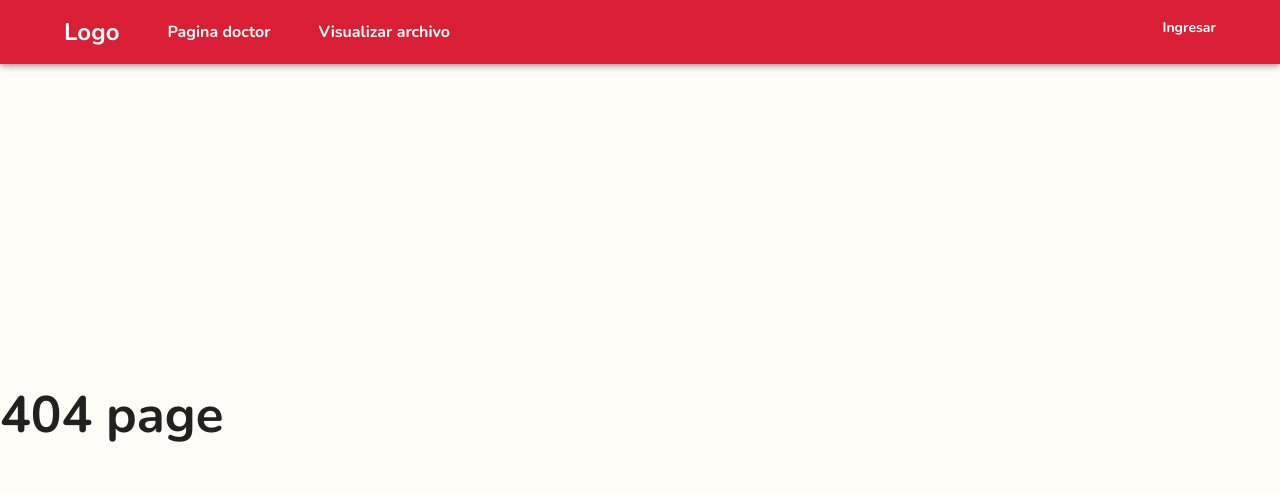
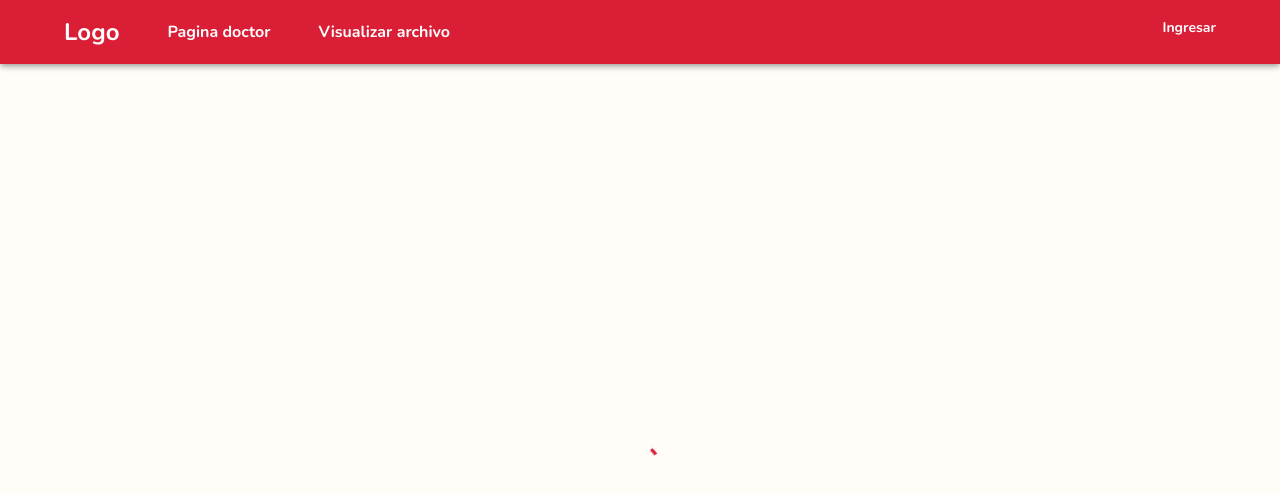
Before and after one commit to msambartolomeo/2023Q1-G8, a React app in the folder client/react/: page /doctor/callback in a window 1280 px wide. Before the commit this address had no page. Shown: the top 494 px of the page. Built offline with nearby package versions, Linux system fonts and the light colour scheme; the HTML template or start-up script is replaced by a standard one.

Commit message:
feat: login correctly redirects where where does it login

```diff
--- a/client/react/src/App.tsx
+++ b/client/react/src/App.tsx
@@ -13,7 +13,8 @@ function App() {
       <Routes>
         <Route path="/" element={<MainLayout />}>
           <Route index element={<HomePage />} />
-          <Route path="/callback" element={<CallBackPage/>}/>
+          <Route path="/callback" element={<CallBackPage role={"pacient"}/>}/>
+          <Route path="/doctor/callback" element={<CallBackPage role={"doctor"} />}/>
           <Route path="/doctor/pacients" element={<DoctorPage />} />
           <Route path="/history" element={<FileReader />} />
           <Route path="*" element={<PageNotFound />} />
--- a/client/react/src/components/CallBack.tsx
+++ b/client/react/src/components/CallBack.tsx
@@ -1,7 +1,7 @@
 import axios from 'axios';
 import { useEffect } from 'react';
 import { useLocation, useNavigate } from 'react-router-dom';
-import { doctorUserPool_id, pacientPool_tokenEndpoint, pacientUserPool_client_id, pacientUserPool_id, pacientUserPool_redirectURL } from '../constantx';
+import { doctorPool_tokenEndpoint, doctorUserPool_client_id, doctorUserPool_id, doctorUserPool_redirectURL, pacientPool_tokenEndpoint, pacientUserPool_client_id, pacientUserPool_id, pacientUserPool_redirectURL } from '../constantx';
 import jwt_decode from 'jwt-decode';
 
 export interface idTokenInfo {
@@ -21,7 +21,7 @@ export interface idTokenInfo {
   token_use: string;
 }
 
-const useCallBack = () => {
+const useCallBack = (role: string) => {
   const navigate = useNavigate();
   const location = useLocation();
 
@@ -34,11 +34,12 @@ const useCallBack = () => {
 
   const exchangeCodeForTokens = async (code: string) => {
     try {
-      const response = await axios.post(pacientPool_tokenEndpoint, new URLSearchParams({
+      const response = await axios.post(role === "doctor" ? doctorPool_tokenEndpoint : pacientPool_tokenEndpoint,
+        new URLSearchParams({
         grant_type: 'authorization_code',
-        client_id: pacientUserPool_client_id,
+        client_id: role === "doctor" ? doctorUserPool_client_id : pacientUserPool_client_id,
         code,
-        redirect_uri: pacientUserPool_redirectURL,
+        redirect_uri: role === "doctor" ? doctorUserPool_redirectURL : pacientUserPool_redirectURL,
       }).toString(), {
       headers: {
         'Content-Type': 'application/x-www-form-urlencoded',
@@ -50,6 +51,7 @@ const useCallBack = () => {
       localStorage.setItem('idToken', id_token);
       localStorage.setItem('refreshToken', refresh_token);
       const userPoolId = extractUPID(id_token);
+      console.log(userPoolId);
       if(userPoolId === pacientUserPool_id) {
         navigate('/history');
       }else if(userPoolId === doctorUserPool_id){
--- a/client/react/src/components/LoginButton.tsx
+++ b/client/react/src/components/LoginButton.tsx
@@ -1,7 +1,7 @@
 import Button from '@mui/material/Button';
 import { FC, useState } from "react";
 import { doctorUserPool_loginURL, pacientUserPool_loginURL } from '../constantx';
-import { Box, Grid, Modal, Typography } from '@mui/material';
+import { Grid, Modal, Typography } from '@mui/material';
 
 const LoginButton: FC = () => {
 
--- a/client/react/src/components/NavBar.tsx
+++ b/client/react/src/components/NavBar.tsx
@@ -11,7 +11,6 @@ import { Container } from "@mui/system";
 import { FC } from "react";
 import { useNavigate } from "react-router-dom";
 import LoginButton from "./LoginButton";
-import SignUpButton from "./SignUpButton";
 
   export const NavBar: FC= () => {
     const navigate = useNavigate();
--- a/client/react/src/constantx.tsx
+++ b/client/react/src/constantx.tsx
@@ -7,8 +7,9 @@ export const doctorUserPool_id = "us-east-1_ryPj58sGL";
 export const pacientUserPool_cognito_domain = "cloudcognit.auth.us-east-1.amazoncognito.com";
 export const doctorUserPool_cognito_domain = "cloudcognitdoctor.auth.us-east-1.amazoncognito.com";
 export const pacientUserPool_redirectURL = "https://dczngufo78uud.cloudfront.net/callback";
-export const doctorUserPool_redirectURL = "https://dczngufo78uud.cloudfront.net/callback";
+export const doctorUserPool_redirectURL = "https://dczngufo78uud.cloudfront.net/doctor/callback";
 export const api_URL = "https://dczngufo78uud.cloudfront.net/api";
 export const pacientUserPool_loginURL = `https://${pacientUserPool_cognito_domain}/login?response_type=code&client_id=${pacientUserPool_client_id}&redirect_uri=${pacientUserPool_redirectURL}&scope=email+openid+phone`;
 export const doctorUserPool_loginURL = `https://${doctorUserPool_cognito_domain}/login?response_type=code&client_id=${doctorUserPool_client_id}&redirect_uri=${doctorUserPool_redirectURL}&scope=email+openid+phone`;
 export const pacientPool_tokenEndpoint = `https://${pacientUserPool_cognito_domain}/oauth2/token`;
+export const doctorPool_tokenEndpoint = `https://${doctorUserPool_cognito_domain}/oauth2/token`;
--- a/client/react/src/pages/CallbackPage.tsx
+++ b/client/react/src/pages/CallbackPage.tsx
@@ -1,12 +1,20 @@
 import { FC } from "react";
 import useCallBack from '../components/CallBack';
+import { CircularProgress } from "@mui/material";
 
-
-const CallBackPage: FC = () => {
-    useCallBack();
+type props ={
+    role: string
+}
+const CallBackPage: FC<props> = ({role}) => {
+    useCallBack(role);
 
     return(
-        <></>
+        <div style={{
+        width:"100vw",
+        height: "100vh",
+        display:"flex",
+        justifyContent:"center",
+        alignItems:"center"}}><CircularProgress/></div>
     );
 }
 
```
